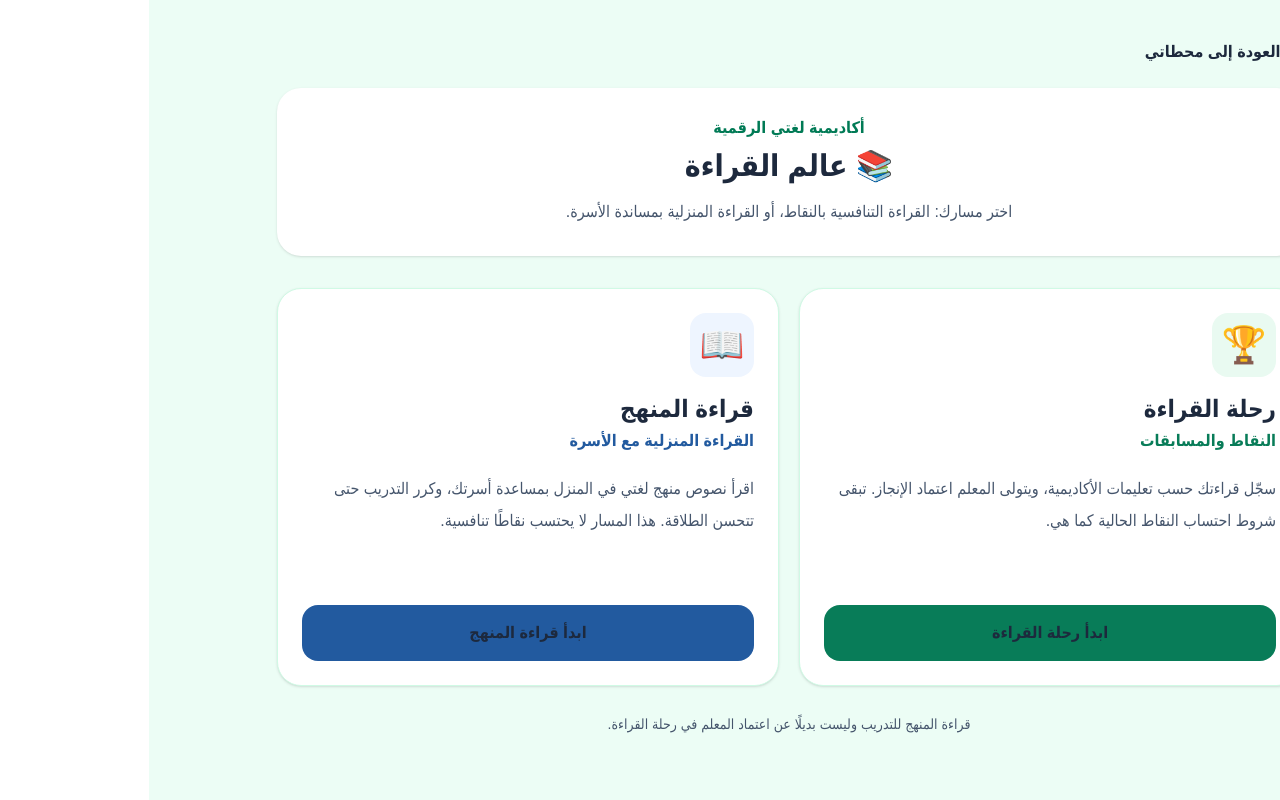
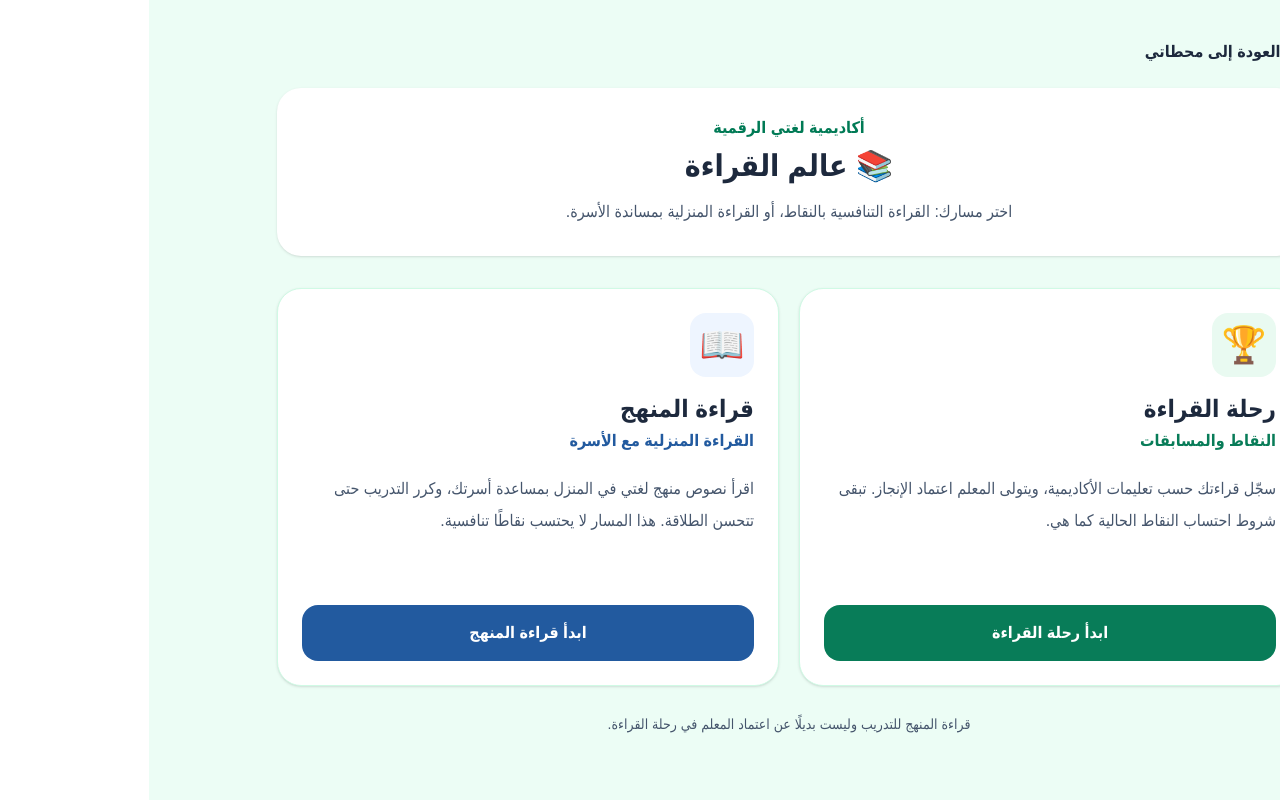
Before and after one commit to a31164949-blip/lughati-academy, a Next.js app in the folder lughati-next/: page /reading-tracks in a window 1280 px wide. Built offline with nearby package versions, Linux system fonts and the light colour scheme; no server answers.

Commit message:
Ensure readable white CTA labels on reading track cards

```diff
--- a/lughati-next/app/reading-tracks/page.tsx
+++ b/lughati-next/app/reading-tracks/page.tsx
@@ -32,7 +32,7 @@ export default function ReadingTracksPage() {
               <h2 className="text-2xl font-extrabold">{track.title}</h2>
               <p className="mt-1 font-bold" style={{ color: track.color }}>{track.label}</p>
               <p className="my-5 min-h-28 leading-8 text-slate-600">{track.description}</p>
-              <Link className="block rounded-2xl px-4 py-4 text-center font-extrabold text-white" style={{ background: track.color }} href={track.href}>{track.action}</Link>
+              <Link className="block rounded-2xl px-4 py-4 text-center font-extrabold text-white" style={{ background: track.color, color: "#ffffff" }} href={track.href}>{track.action}</Link>
             </section>
           ))}
         </div>
```
